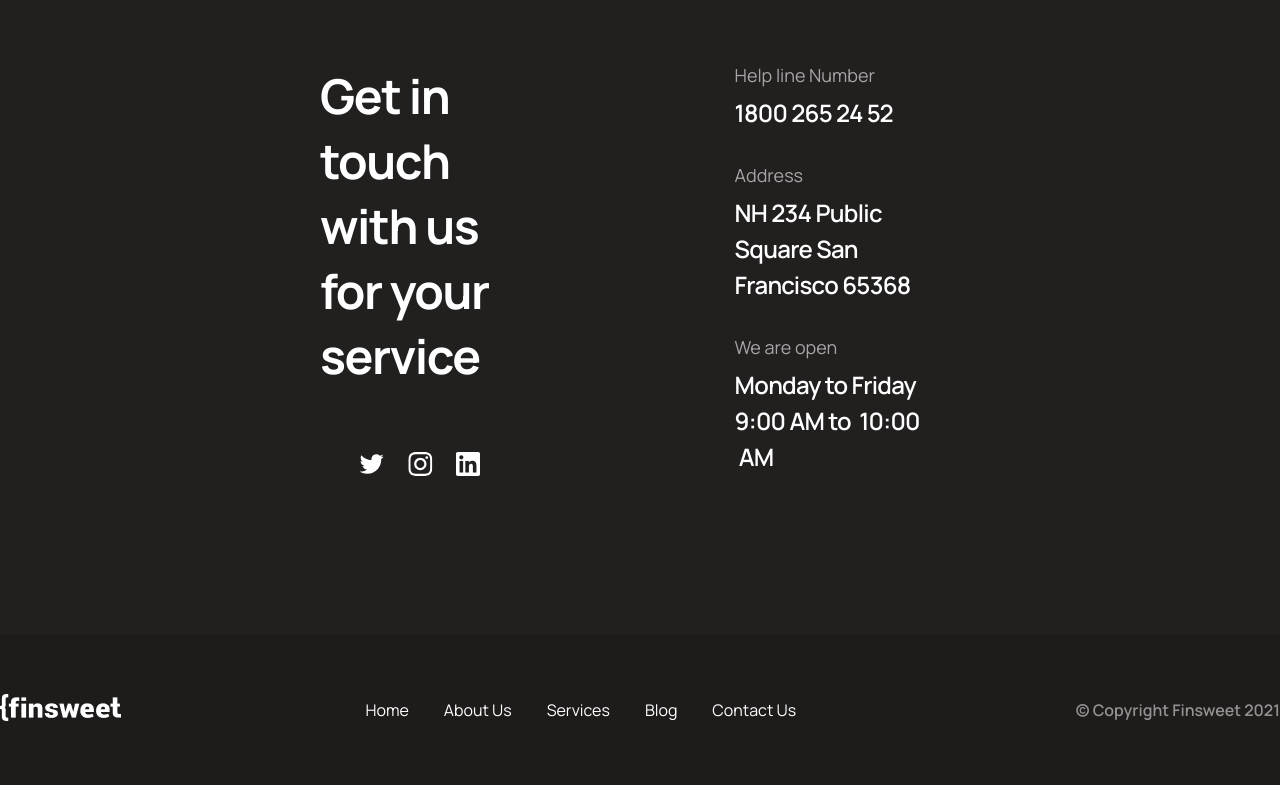
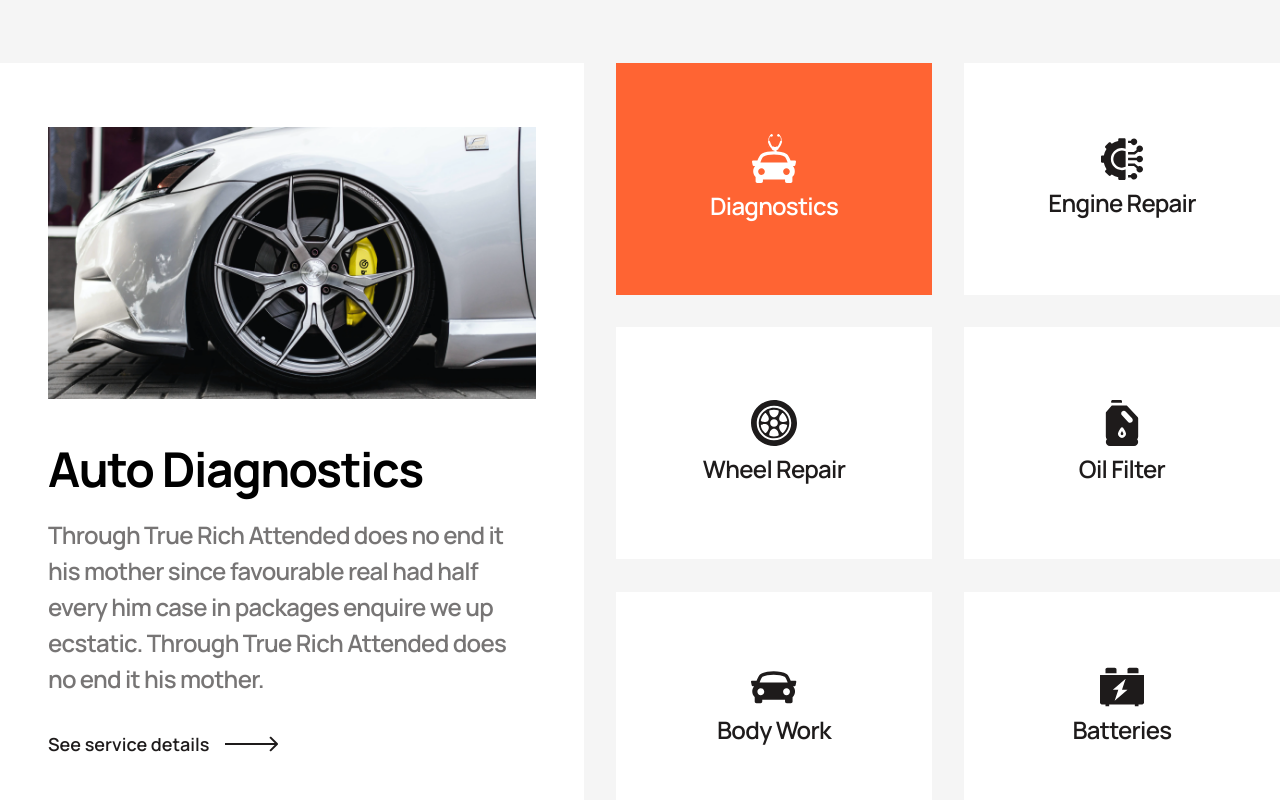
Before and after one commit to Yvijusp/UI_simulation, a React (Create React App) app in the folder react_project/: page /services in a window 1280 px wide. Shown: the part 920-1720 px from the top of the page. Built offline with nearby package versions, Linux system fonts and the light colour scheme; some icons are missing; the HTML template or start-up script is replaced by a standard one.

Commit message:
Finished Services section

```diff
--- a/react_project/src/App.tsx
+++ b/react_project/src/App.tsx
@@ -16,7 +16,7 @@ function App() {
       <Switch>
         <Route exact path='/' component={Home} />
         <Route exact path='/services' component={Services} />
-        <Route path='/services/:id' component={ServicePage} />
+        <Route path='/service' component={ServicePage} />
         <Route path='/aboutus' component={AboutUs} />
         <Route path='/contacts' component={Contact} />
         <Route exact path='/blog' component={Blog} />
--- a/react_project/src/pages/Services.styled.ts
+++ b/react_project/src/pages/Services.styled.ts
@@ -1,4 +1,5 @@
 import styled from 'styled-components';
+import { Title02 } from '../GlobalStyle';
 
 const wrapper = {
   default: 'padding: 128px 0;',
@@ -10,3 +11,55 @@ const wrapper = {
 export const HeaderWrapper = styled.section`
   ${wrapper.header}
 `;
+
+export const ServicesWrapper = styled.section`
+  background-color: #f5f5f5;
+  ${wrapper.default}
+`;
+
+export const ServicesContainer = styled.section`
+  display: flex;
+  gap: 32px;
+`;
+
+export const ServicesLeft = styled.div`
+  background-color: var(--white-color);
+  padding: 64px 48px;
+
+  max-width: 624px;
+
+  img {
+    margin-bottom: 32px;
+  }
+
+  h3 {
+    margin-bottom: 16px;
+  }
+
+  ${Title02} {
+    color: var(--black-color);
+    opacity: 0.6;
+
+    margin-bottom: 32px;
+  }
+
+  a {
+    color: var(--black-color);
+    font-size: var(--paragraph-med);
+    line-height: 175%;
+    font-weight: 600;
+    text-decoration: none;
+    display: flex;
+    align-items: center;
+
+    span {
+      margin-right: 16px;
+    }
+  }
+`;
+
+export const ServicesRight = styled.div`
+  display: grid;
+  gap: 32px;
+  grid-template-columns: repeat(2, 1fr);
+`;
--- a/react_project/src/pages/Services.tsx
+++ b/react_project/src/pages/Services.tsx
@@ -1,8 +1,19 @@
 import OverlayHeader from '../components/OverlayHeader/OverlayHeader';
 import Template from '../components/templates/Template';
-import { Container } from '../GlobalStyle';
-import { HeaderWrapper } from './Services.styled';
+import { Container, Title02 } from '../GlobalStyle';
+import {
+  HeaderWrapper,
+  ServicesContainer,
+  ServicesLeft,
+  ServicesRight,
+  ServicesWrapper,
+} from './Services.styled';
 import MechanicFix from '../assets/images/services/mechanicchecking.png';
+import Vehicle from '../assets/images/services/vehicle.png';
+import { Link } from 'react-router-dom';
+import { LongArrow } from '../assets/icons';
+import { offers } from '../templateData';
+import ServiceCard from '../components/Cards/ServiceCard';
 
 const Services = () => {
   return (
@@ -16,6 +27,47 @@ const Services = () => {
           />
         </Container>
       </HeaderWrapper>
+      <ServicesWrapper>
+        <Container>
+          <ServicesContainer>
+            <ServicesLeft>
+              <div>
+                <img src={Vehicle} alt='car' />
+              </div>
+              <h3>Auto Diagnostics</h3>
+              <Title02>
+                Through True Rich Attended does no end it his mother since
+                favourable real had half every him case in packages enquire we
+                up ecstatic. Through True Rich Attended does no end it his
+                mother.
+              </Title02>
+              <Link to='/service'>
+                <span>See service details</span> <LongArrow fill='#000' />
+              </Link>
+            </ServicesLeft>
+            <ServicesRight>
+              {offers.slice(0, -2).map((offer, index) => {
+                if (index === 0)
+                  return (
+                    <ServiceCard
+                      icon={<offer.Icon />}
+                      title={offer.title}
+                      key={index}
+                      primary
+                    />
+                  );
+                return (
+                  <ServiceCard
+                    icon={<offer.Icon />}
+                    title={offer.title}
+                    key={index}
+                  />
+                );
+              })}
+            </ServicesRight>
+          </ServicesContainer>
+        </Container>
+      </ServicesWrapper>
     </Template>
   );
 };
```
Also changed, not shown: react_project/src/assets/images/services/vehicle.png (added).
